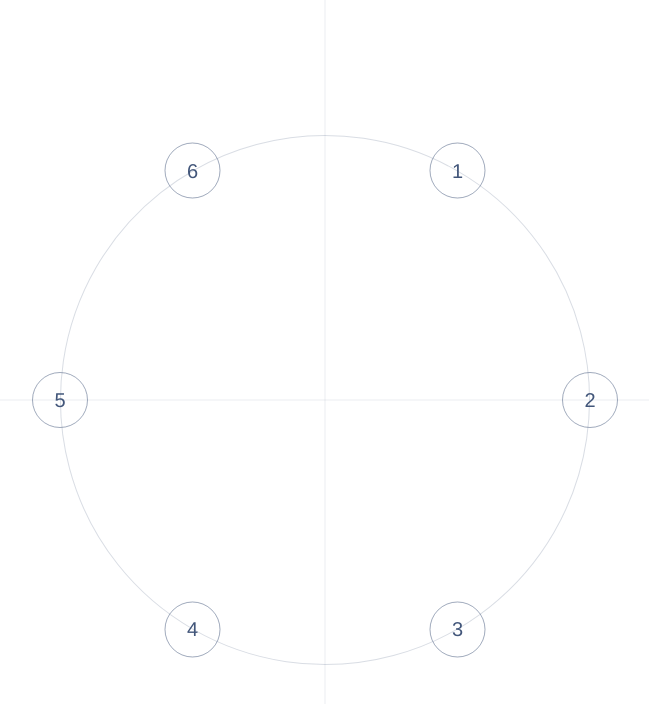
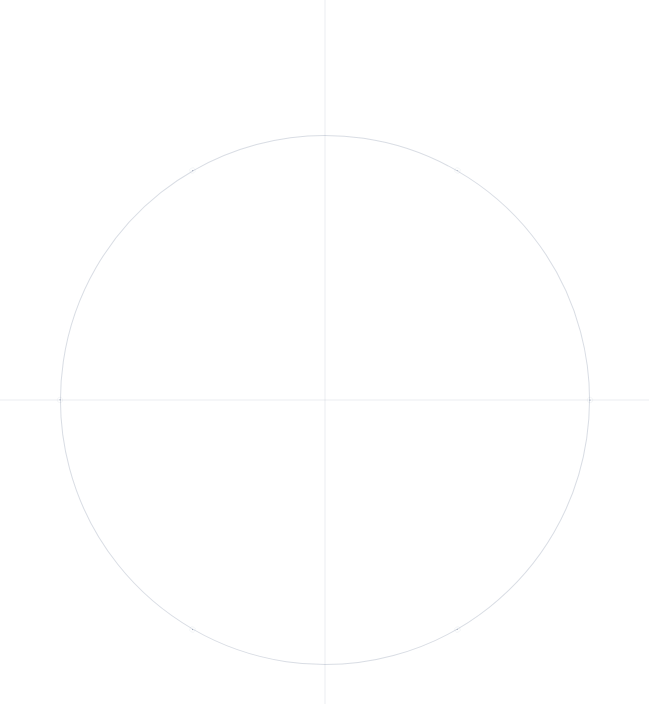
Before and after one commit to AndreiReznikov/dates, a React (Create React App) app: page / in a window 1280 px wide. Shown: the top 704 px of the page, without its empty margins (315-964 px from the left). Built offline with nearby package versions, Linux system fonts and the light colour scheme; the HTML template or start-up script is replaced by a standard one.

Commit message:
added point hover

```diff
--- a/src/components/Dates/Dates.module.scss
+++ b/src/components/Dates/Dates.module.scss
@@ -42,6 +42,12 @@
   width: $point-radius;
   height: $point-radius;
   cursor: pointer;
+
+  &:hover {
+    .point {
+      transform: scale(1);
+    }
+  }
 }
 
 .point {
@@ -51,7 +57,9 @@
   width: 100%;
   height: 100%;
   font-size: 1.25rem;
-  color: #42567A;
+  color: #42567a;
   border: 1px solid rgba(66, 86, 122, 0.5);
   border-radius: 50%;
+  transform: scale(0.1);
+  transition: transform 0.3s ease;
 }
--- a/src/components/Dates/Dates.tsx
+++ b/src/components/Dates/Dates.tsx
@@ -59,11 +59,11 @@ export const Dates: React.FC = () => {
           >
             <div
               className={styles.point}
-              style={{
-                transform: `rotate(${
-                  -(index * POINT_ANGLE) + DEFAULT_ANGLE
-                }deg)`,
-              }}
+              // style={{
+              //   transform: `rotate(${
+              //     -(index * POINT_ANGLE) + DEFAULT_ANGLE
+              //   }deg)`,
+              // }}
             >
               <div className={styles.pointContent}>
                 <span className={styles.pointIndex}>{++index}</span>
```
